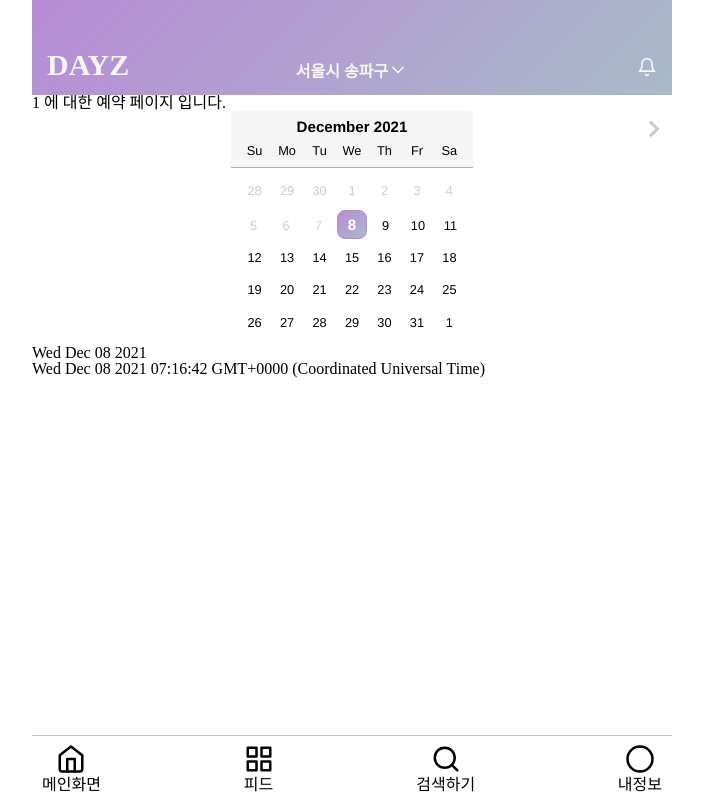
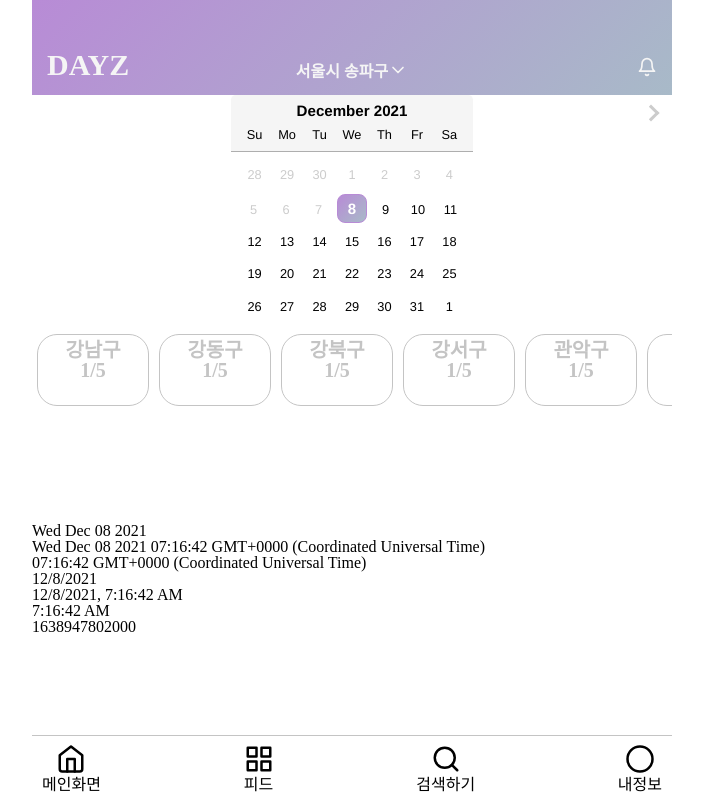
Before and after one commit to prgrms-web-devcourse/Team_DAYZ_DAYZ_FE, a React (Create React App) app: page /booking/1 in a window 1280 px wide. Shown: the whole page, without its empty margins (288-991 px from the left). Built offline with nearby package versions, Linux system fonts and the light colour scheme.

Commit message:
Feat: 날짜 눌렀을때 버튼 구현

```diff
--- a/src/pages/BookingPage/index.tsx
+++ b/src/pages/BookingPage/index.tsx
@@ -1,4 +1,4 @@
-import React, { useState } from 'react';
+import React, { useEffect, useState } from 'react';
 import styled from '@emotion/styled';
 import { useParams } from 'react-router';
 import ReactDatePicker from 'react-datepicker';
@@ -6,28 +6,148 @@ import 'react-datepicker/dist/react-datepicker.css';
 import '../../style/calendar.css';
 
 // <Route path="/booking/:id" exact component={BookingPage} />
-
+const district = [
+  '강남구',
+  '강동구',
+  '강북구',
+  '강서구',
+  '관악구',
+  '구로구',
+  '금천구',
+  '노원구',
+  '도봉구',
+  '동대문구',
+  '동작구',
+  '마포구',
+  '서대문구',
+  '서초구',
+  '성동구',
+  '성북구',
+  '송파구',
+  '양천구',
+  '영등포구',
+  '용산구',
+  '은평구',
+  '종로구',
+  '중구',
+  '중랑구',
+];
 const BookingPage = () => {
   const [date, setDate] = useState(new Date());
-  // date는 Object
   const { id } = useParams<{ id: string }>();
+
+  const [pickState, setPickState] = useState<string[]>([]);
+
+  const handleChange = (e: React.ChangeEvent<HTMLFormElement>) => {
+    const target: string = e.target.value;
+    if (!pickState?.includes(target)) {
+      if (pickState.length < 3) {
+        setPickState([...pickState, target]);
+      } else {
+        pickState.shift();
+        setPickState([...pickState, target]);
+      }
+    } else {
+      setPickState(pickState.filter((pick: string) => pick !== target));
+    }
+  };
+
+  useEffect(() => {
+    // date가 바끨때마다 호출 해야함.
+    console.log(date);
+  }, [date]);
 
   return (
     <>
       <div>
-        {id} 에 대한 예약 페이지 입니다.
         <ReactDatePicker
           selected={date}
           onChange={(date: Date) => setDate(date)}
           inline
           minDate={new Date()}
         />
+        <Wrapper onChange={handleChange}>
+          {district.map((location) => (
+            <ToggleContainer key={location}>
+              {/* disabled -  받은 인원이 0일 경우 true 아니면 false */}
+              <Input
+                type="checkbox"
+                value={location}
+                disabled={false}
+                checked={pickState?.includes(location)}
+              />
+              <Button>
+                {/* <div>마감됨/ 모집중</div> */}
+                <div>{location}</div>
+                <div>1/5</div>
+              </Button>
+            </ToggleContainer>
+          ))}
+        </Wrapper>
       </div>
+      <br />
+      <br />
+      <br />
+      <br />
+      <br />
+      <br />
+      <br />
       {date.toDateString()}
       <br />
       {date.toString()}
+      <br />
+      {date.toTimeString()}
+      <br />
+      {date.toLocaleDateString()}
+      <br />
+      {date.toLocaleString()}
+      <br />
+      {date.toLocaleTimeString()}
+      <br />
+      {date.valueOf()}
     </>
   );
 };
+const Wrapper = styled.form`
+  display: flex;
+  /* width: 100%; */
+  overflow-x: scroll;
+  & {
+    -ms-overflow-style: none;
+    scrollbar-width: none;
+  }
+  &::-webkit-scrollbar {
+    display: none;
+  }
+`;
 
+const ToggleContainer = styled.label`
+  display: inline-block;
+  cursor: pointer;
+  user-select: none;
+`;
+
+const Input = styled.input`
+  display: none;
+  &:checked + div {
+    background: #b88bd6;
+    color: #f5f5f5;
+    border: none;
+  }
+`;
+
+const Button = styled.div`
+  width: 18vw;
+  max-width: 90px;
+  height: 60px;
+  font-size: 20px;
+  font-weight: 600;
+  color: #c4c4c4;
+  border: solid 1px #c4c4c4;
+  border-radius: 20px;
+  display: block;
+  padding: 5px 10px;
+  text-align: center;
+  margin: 5px;
+`;
 export default BookingPage;
```
